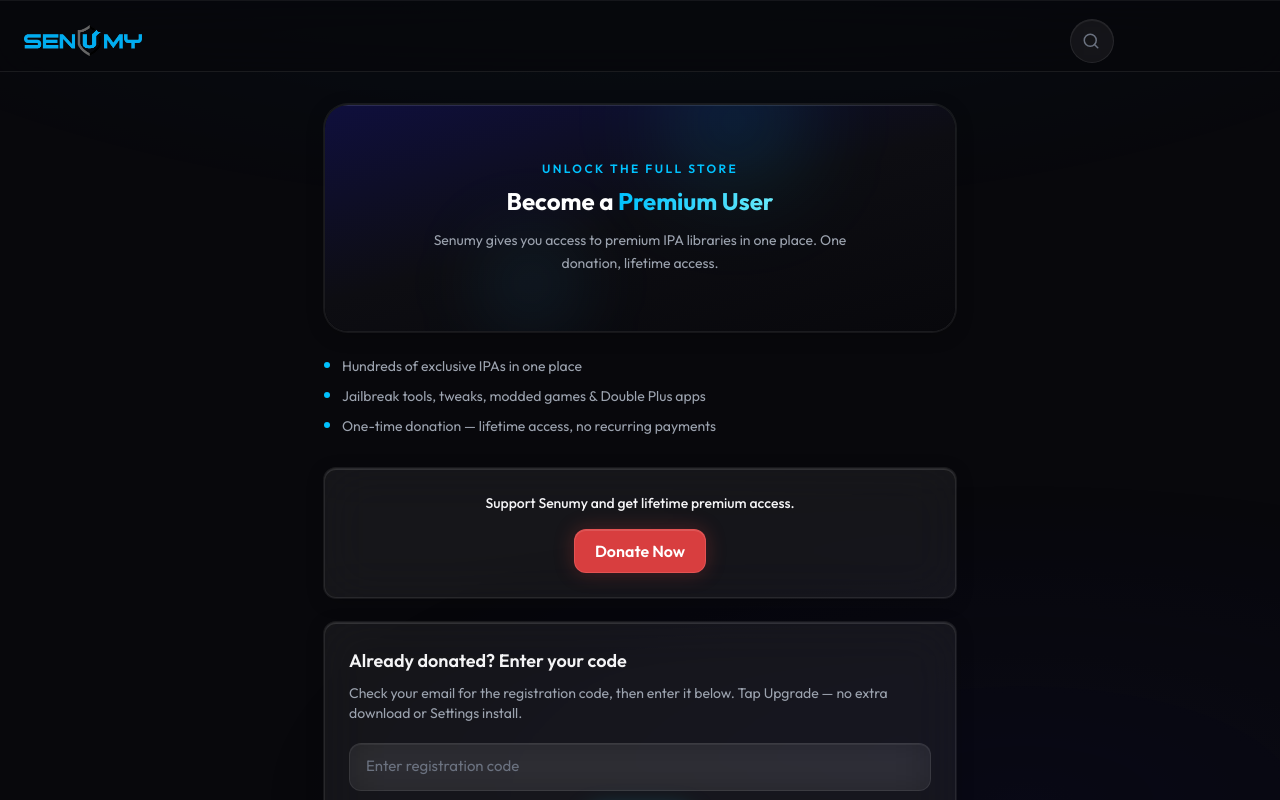
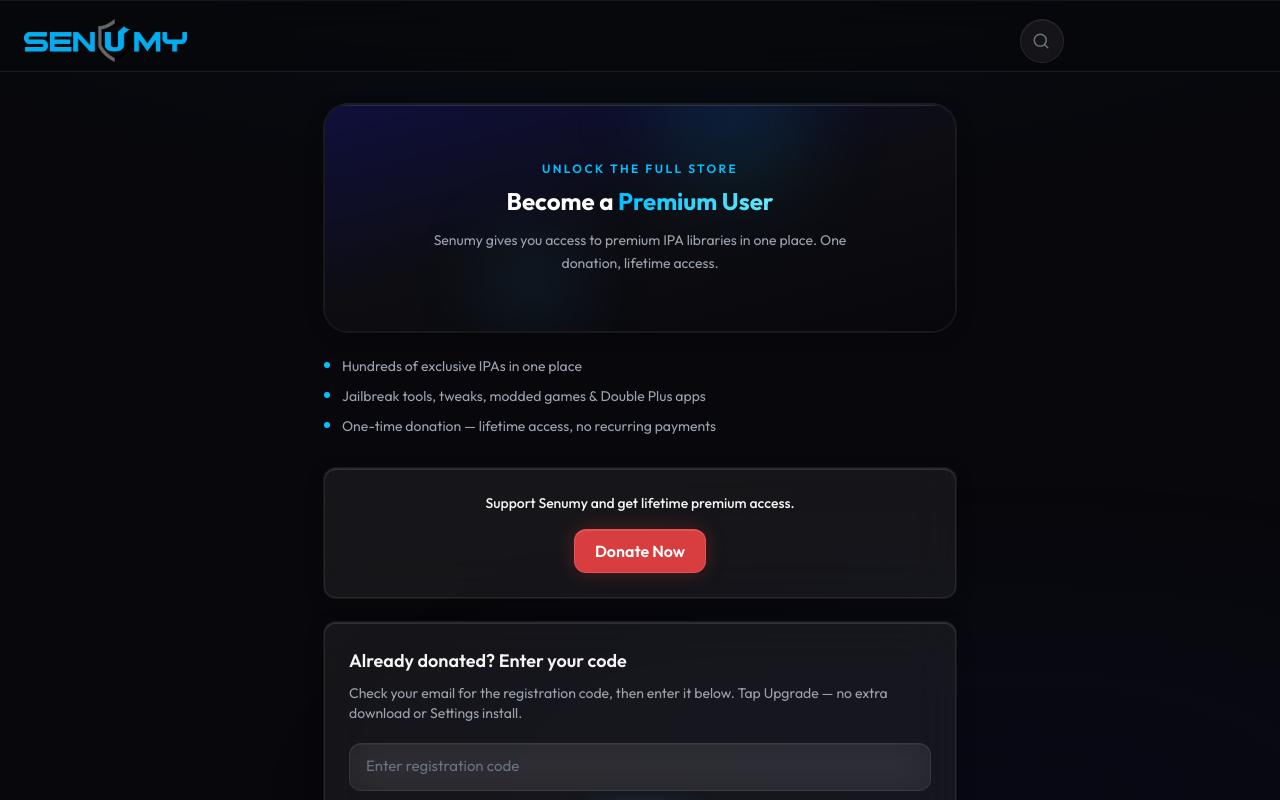
Before and after one commit to Sanka43/senumy, a React (Vite) app: page /senumy/BecomePremiumUser in a window 1280 px wide. Shown: the top 800 px of the page. Built offline with nearby package versions, Linux system fonts and the light colour scheme.

Commit message:
logo size

```diff
--- a/src/components/NavBar.tsx
+++ b/src/components/NavBar.tsx
@@ -128,7 +128,7 @@
         <img
           src={LOGO_SRC}
           alt="Senumy"
-          className="h-7 w-auto max-w-[100px] object-contain object-left sm:h-8 sm:max-w-[130px]"
+          className="h-9 w-auto max-w-[120px] object-contain object-left sm:h-11 sm:max-w-[180px]"
         />
       </Link>
 
@@ -243,7 +243,7 @@
         )}
       </div>
 
-      <div className="hidden h-[44px] w-[44px] sm:block sm:w-[130px]" aria-hidden />
+      <div className="hidden h-[44px] w-[44px] sm:block sm:w-[180px]" aria-hidden />
     </header>
   )
 }
```
